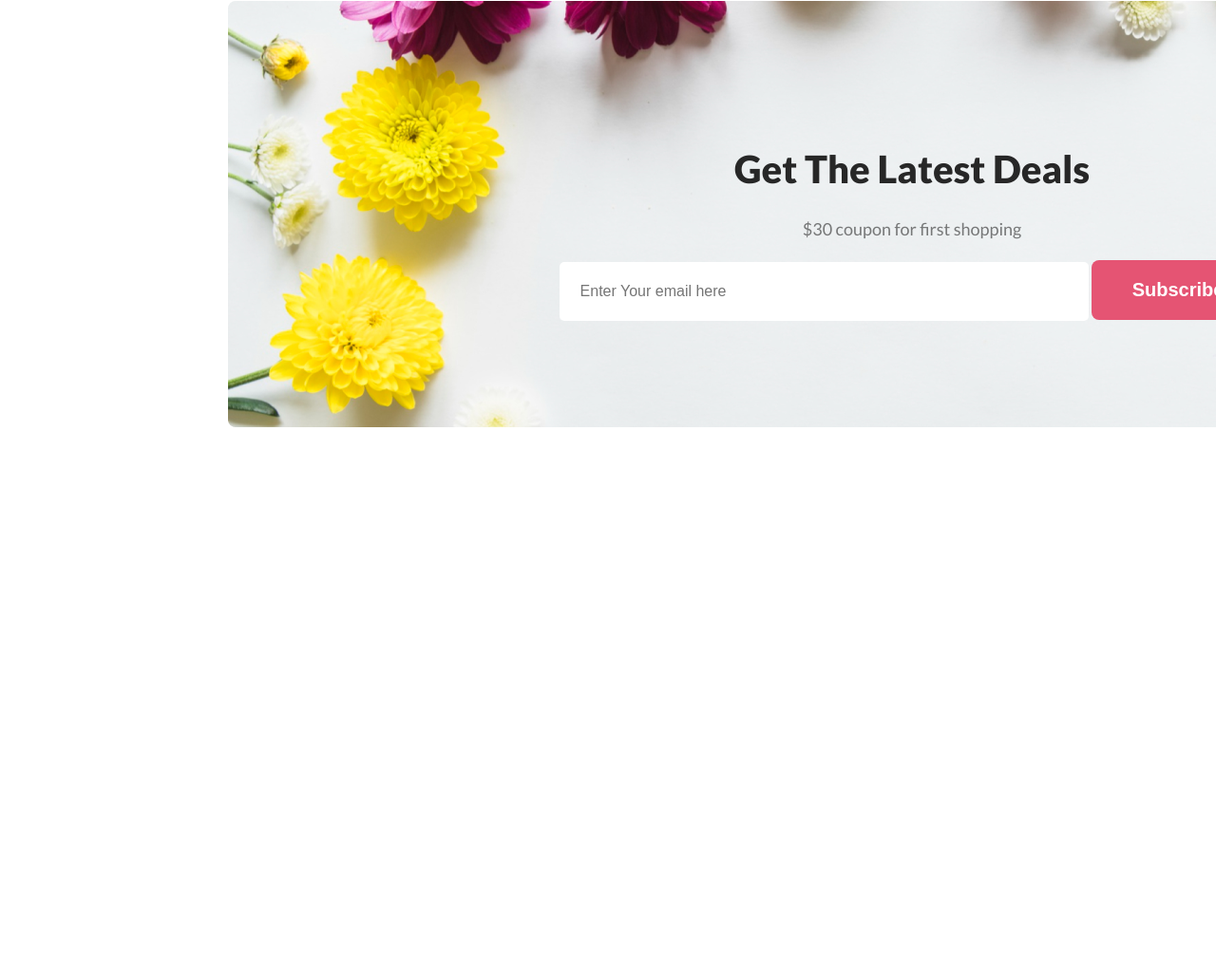
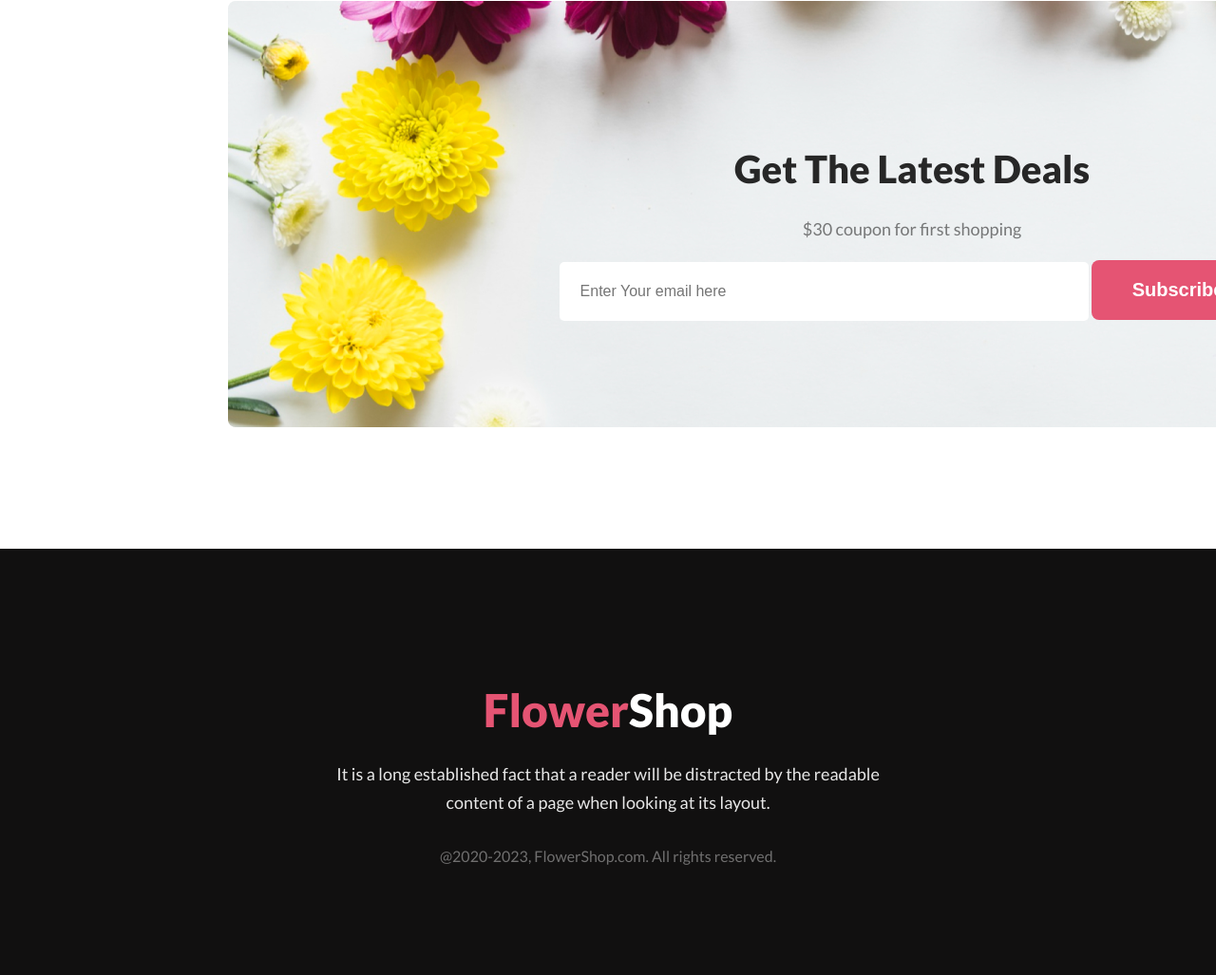
Before and after one commit to shakilarman46/assignmentone, a plain HTML site: page index.html in a window 1280 px wide. Shown: the part 2647-3674 px from the top of the page at 95% size. Before the commit the page ends 3225 px from the top, so only its background shows below. Drawn offline with Linux system fonts and the light colour scheme.

Commit message:
Footer Done

```diff
--- a/index.html
+++ b/index.html
@@ -123,6 +123,21 @@
     <!-- ===================================== -->
 
 
+    <!-- Footer Part Started -->
+    <!-- ======================== -->
+
+    <footer class="footer-background">
+
+        <div class="footer-content">
+            <h2 class="footer-title">Flower<span class="white-text">Shop</span></h2>
+            <p class="footer-description">It is a long established fact that a reader will be distracted by the readable
+                content of a page when looking at its layout.</p>
+            <p class="copywrite">@2020-2023, FlowerShop.com. All rights reserved. </p>
+        </div>
+
+    </footer>
+
+
 
 </body>
 
--- a/styles.css
+++ b/styles.css
@@ -182,7 +182,7 @@ body {
     /* 166.667% */
 }
 
-input{
+input {
     color: rgba(39, 39, 39, 0.60);
     font-size: 16px;
     font-weight: 400;
@@ -192,6 +192,52 @@ padding: 22px 22px;
     width: 513px;
 }
 
-.subscribe{
+.subscribe {
     text-align: center;
 }
+
+/* Footer Part */
+/* ================ */
+
+.footer-background {
+    background: rgba(17, 16, 16, 1);
+    width: 100%;
+    height: 449px;
+    display: flex;
+    justify-content: center;
+    align-items: center;
+}
+
+.footer-title {
+    color: #E55473;
+    font-size: 48px;
+    font-weight: 800;
+    text-align: center;
+    margin-bottom: 0;
+}
+
+.white-text {
+    color: white;
+}
+
+.footer-description {
+    color: rgba(255, 255, 255, 0.90);
+    width: 625px;
+    margin: 24px auto 32px;
+    text-align: center;
+    font-size: 18px;
+    font-weight: 400;
+    line-height: 30px;
+    /* 166.667% */
+}
+
+.copywrite {
+    color: rgba(255, 255, 255, 0.40);
+    text-align: center;
+    font-size: 16px;
+    font-weight: 400;
+}
+
+
+/* Footer Part Done */
+/* ================= */
```
Lines whose indentation alone changed are shown as unchanged.
